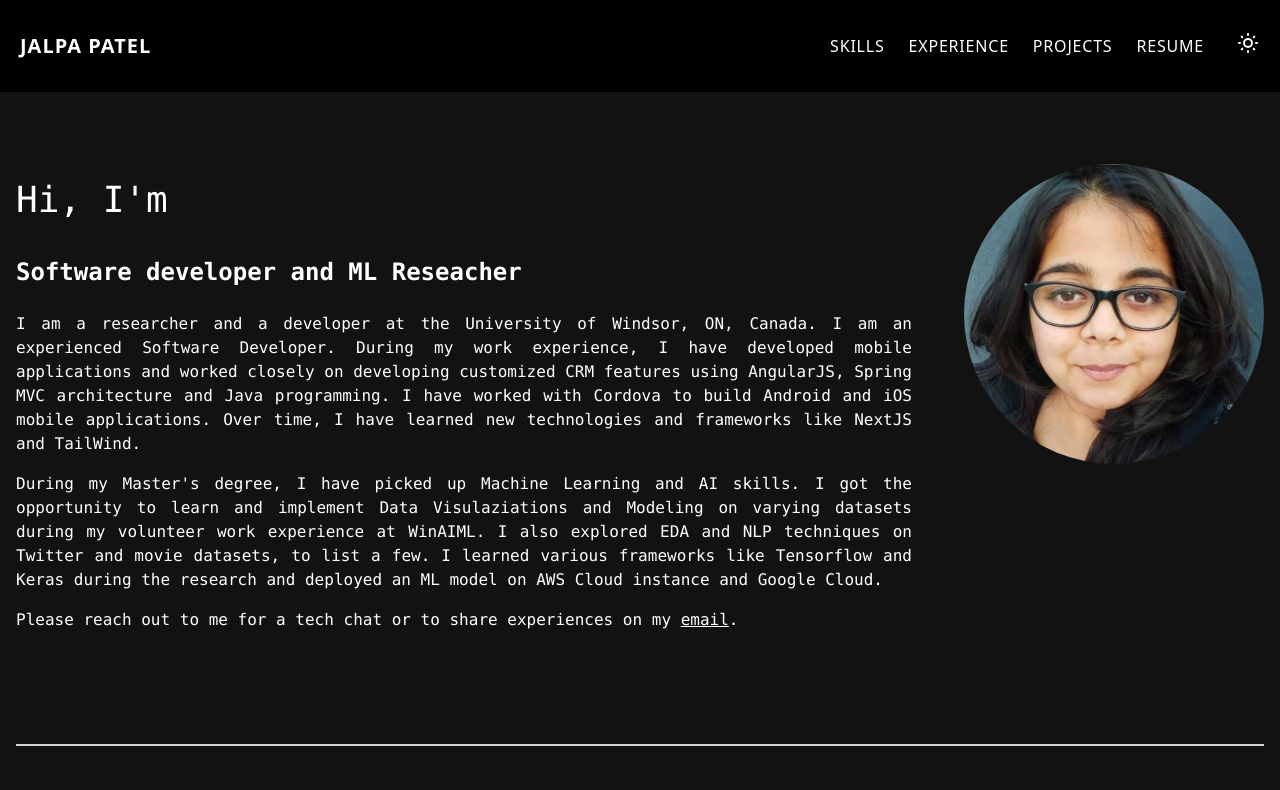
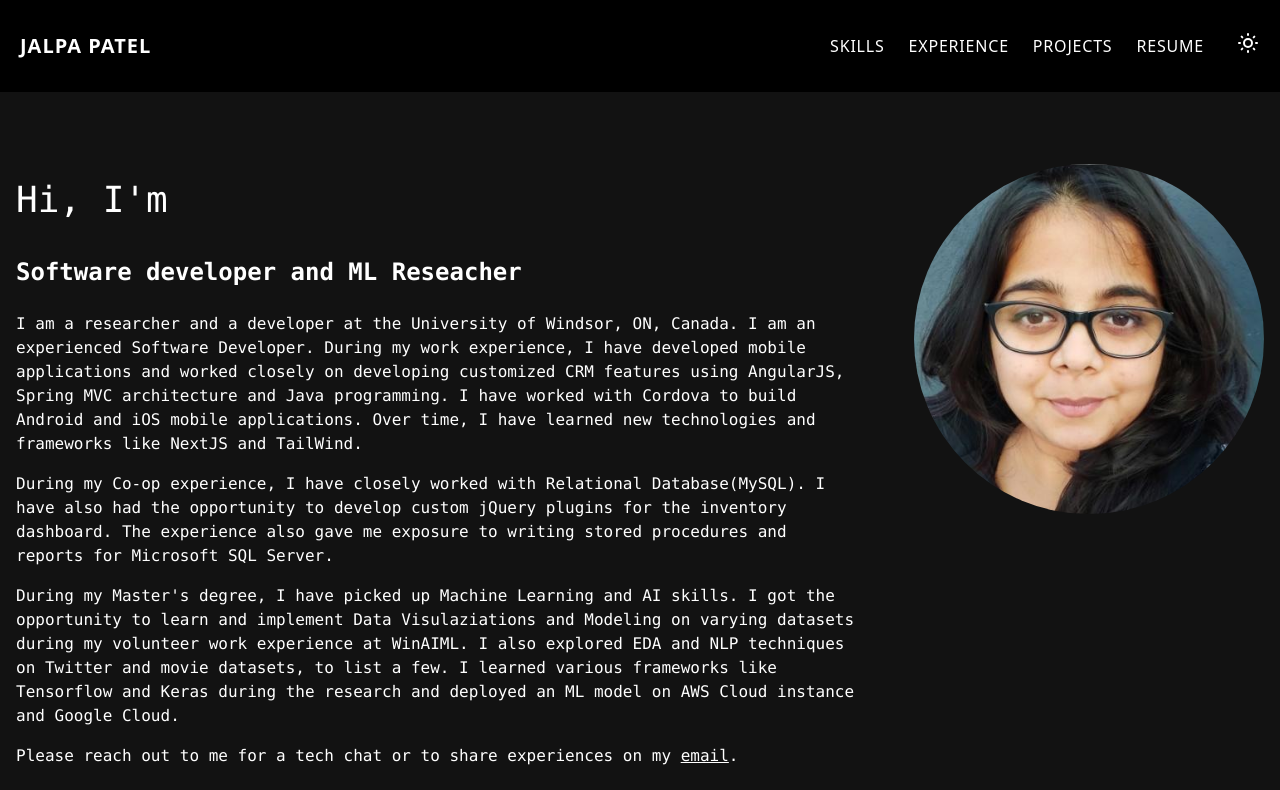
Before and after one commit to jalpa015/jalpa, a Next.js app: page / in a window 1280 px wide. Shown: the top 790 px of the page. Built offline with nearby package versions, Linux system fonts and the light colour scheme.

Commit message:
Edited Package.json for webviewer

```diff
--- a/components/About.js
+++ b/components/About.js
@@ -1,52 +1,70 @@
-import React from "react"
-import Image from "next/image"
+import React from 'react'
+import Image from 'next/image'
 
 const About = () => {
   return (
-        <div className="container px-4 mx-auto">
-            <div className="font-mono lg:space-x-5 lg:flex lg:flex-row item-center lg:-mx-4 flex flex-col-reverse text-center lg:text-left">
-                <div className="lg:px-4 lg:mt-12 ">
+    <div className="container mx-auto px-4">
+      <div className="item-center flex flex-col-reverse text-center font-mono lg:-mx-4 lg:flex lg:flex-row lg:space-x-5 lg:text-left">
+        <div className="lg:mt-12 lg:px-4 ">
           {/* <h1 className="text-2xl font-bold text-gray-900 lg:text-5xl dark:text-white">
                         Hello, I am Jalpa.
                     </h1> */}
-                    <h4 className="mb-1 font-mono text-4xl md:text-4xl dark:text-white">
+          <h4 className="mb-1 font-mono text-4xl dark:text-white md:text-4xl">
             Hi, I&apos;m <br className="block md:hidden" />
-                        <span
-                        className="inline-flex h-20 pt-2 overflow-x-hidden animate-type group-hover:animate-type-reverse whitespace-nowrap text-brand-accent text-blue will-change-transform"
-                        >
+            <span className="text-brand-accent text-blue inline-flex h-20 animate-type overflow-x-hidden whitespace-nowrap pt-2 will-change-transform group-hover:animate-type-reverse">
               Jalpa Patel 👋
             </span>
-                        <span
-                        className="box-border inline-block w-1 h-10 ml-2 -mb-2 bg-white md:-mb-4 md:h-16 animate-cursor will-change-transform"
-                        ></span>
+            <span className="ml-2 -mb-2 box-border inline-block h-10 w-1 animate-cursor bg-white will-change-transform md:-mb-4 md:h-16"></span>
           </h4>
-                    <div className="text-xl font-semibold md:text-2xl">Software developer and ML Reseacher</div>
-                    <div className="mt-6 text-gray-800 dark:text-white text-justify">
+          <div className="text-xl font-semibold md:text-2xl">
+            Software developer and ML Reseacher
+          </div>
+          <div className="mt-6 text-gray-800 dark:text-white">
             <p className="mb-4">
-                            I am a researcher and a developer at the University of Windsor, ON, Canada. I am an experienced Software Developer.
-                            During my work experience, I have developed mobile applications and worked closely on developing customized CRM features using AngularJS,
-                            Spring MVC architecture and Java programming. I have worked with Cordova to build Android and iOS mobile applications.
-                            Over time, I have learned new technologies and frameworks like NextJS and TailWind.
+              I am a researcher and a developer at the University of Windsor,
+              ON, Canada. I am an experienced Software Developer. During my work
+              experience, I have developed mobile applications and worked
+              closely on developing customized CRM features using AngularJS,
+              Spring MVC architecture and Java programming. I have worked with
+              Cordova to build Android and iOS mobile applications. Over time, I
+              have learned new technologies and frameworks like NextJS and
+              TailWind.
             </p>
             <p className="mb-4">
-                            During my Master&apos;s degree, I have picked up Machine Learning and AI skills. I got the opportunity to learn and implement Data Visulaziations
-                            and Modeling on varying datasets during my volunteer work experience at WinAIML. I also explored EDA and NLP techniques on Twitter and movie
-                            datasets, to list a few. I learned various frameworks like Tensorflow and Keras during the research and deployed an ML model on AWS Cloud
-                            instance and Google Cloud.
+              During my Co-op experience, I have closely worked with Relational
+              Database(MySQL). I have also had the opportunity to develop custom
+              jQuery plugins for the inventory dashboard. The experience also
+              gave me exposure to writing stored procedures and reports for
+              Microsoft SQL Server.
             </p>
             <p className="mb-4">
-                            Please reach out to me for a tech chat or to share experiences on my <a className="underline" href="mailto:pjalpa015@gmail.com"> email</a>.
+              During my Master&apos;s degree, I have picked up Machine Learning
+              and AI skills. I got the opportunity to learn and implement Data
+              Visulaziations and Modeling on varying datasets during my
+              volunteer work experience at WinAIML. I also explored EDA and NLP
+              techniques on Twitter and movie datasets, to list a few. I learned
+              various frameworks like Tensorflow and Keras during the research
+              and deployed an ML model on AWS Cloud instance and Google Cloud.
+            </p>
+            <p className="mb-4">
+              Please reach out to me for a tech chat or to share experiences on
+              my{' '}
+              <a className="underline" href="mailto:pjalpa015@gmail.com">
+                {' '}
+                email
+              </a>
+              .
             </p>
           </div>
         </div>
-                <div className="flex-shrink-0 lg:mt-12 lg:px-4 mb-10">
+        <div className="mb-10 flex-shrink-0 lg:mt-12 lg:px-4">
           <Image
             src="/profile.png"
             alt="Profile"
             priority={true}
             className="rounded-full"
-                        width={300}
-                        height={300}
+            width={350}
+            height={350}
             // placeholder="blur"
           />
         </div>
@@ -55,4 +73,4 @@ const About = () => {
   )
 }
 
-export default About;
+export default About
--- a/package.json
+++ b/package.json
@@ -6,8 +6,7 @@
     "start": "next start",
     "lint": "next lint",
     "lint-fix": "next lint --fix",
-    "postinstall": "npm run download-webviewer",
-    "download-webviewer": "npx @pdftron/webviewer-downloader --webviewerLocation ./public/webviewer/lib"
+    "postinstall": "npm run download-webviewer"
   },
   "dependencies": {
     "@pdftron/webviewer": "^8.5.0",
```
Lines whose indentation alone changed are shown as unchanged.
